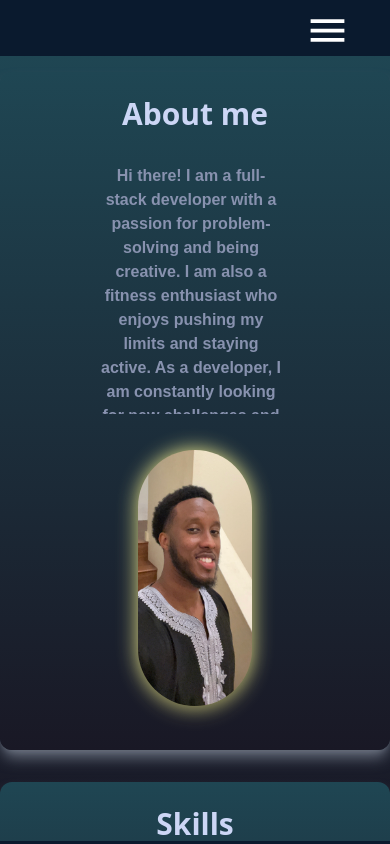
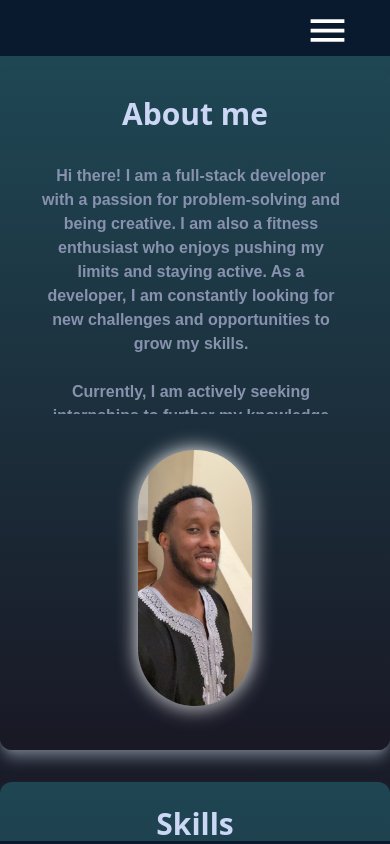
Before and after one commit to yiahmed/portfolio_template, a Next.js app: page /about in a window 390 px wide. Built offline with nearby package versions, Linux system fonts and the light colour scheme.

Commit message:
About page complete and fully responsive...for now

```diff
--- a/components/shared/container/greeting/greeting-components/greetingImage.js
+++ b/components/shared/container/greeting/greeting-components/greetingImage.js
@@ -7,7 +7,7 @@ const GreetingImage = () => {
   return (
     <div className="w-1/3 flex items-center justify-center m-5">
       {yahyaImg && (
-        <div className="h-64 w-64 flex justify-center items-center relative glow-image">
+        <div className="h-64 w-64 flex justify-center items-center relative glow-image ">
           <Image
             src={yahyaImg}
             alt="profile picture"
--- a/components/shared/container/greeting/greeting-components/greetingText.js
+++ b/components/shared/container/greeting/greeting-components/greetingText.js
@@ -2,7 +2,7 @@ import React from "react";
 
 const GreetingText = () => {
   return (
-    <div className="w-2/3 pr-2">
+    <div className="w-full pr-2">
       <span
         className="flex items-center justify-center h-full font-mono text-base text-center lg:text-left md:text-left md:ml-2 sm:text-center font-extrabold text-[#8892AF] p-4"
         style={{ fontFamily: "'League Spartan', sans-serif" }}
--- a/components/shared/container/techstack/techStack-compnents/stackIcons.js
+++ b/components/shared/container/techstack/techStack-compnents/stackIcons.js
@@ -63,7 +63,7 @@ const icons = [
 const StackIcons = () => {
   return (
     <>
-      <div className="text-[#CCD6F5] grid grid-rows-4 grid-cols-4 gap-4">
+      <div className="text-[#CCD6F5] grid grid-cols-2 grid-rows-2 gap-4 sm:grid-cols-4 sm:grid-rows-4 md:grid-cols-2 md:grid-rows-2 lg:grid-cols-4 lg:grid-rows-4">
         {icons.map((icon, index) => (
           <div
             key={index}
--- a/css/global.css
+++ b/css/global.css
@@ -40,7 +40,7 @@ body {
   width: 100%;
   height: 100%;
   border-radius: 50%;
-  box-shadow: 0 0 10px rgb(240, 235, 141);
+  box-shadow: 0 0 10px rgb(255, 255, 255);
   opacity: 0;
   transition: opacity 0.3s ease-in-out;
 }
@@ -50,5 +50,5 @@ body {
 }
 
 .image-glow-yellow {
-  filter: drop-shadow(0 0 10px rgb(240, 235, 141));
+  filter: drop-shadow(0 0 10px rgb(255, 255, 255));
 }
```
